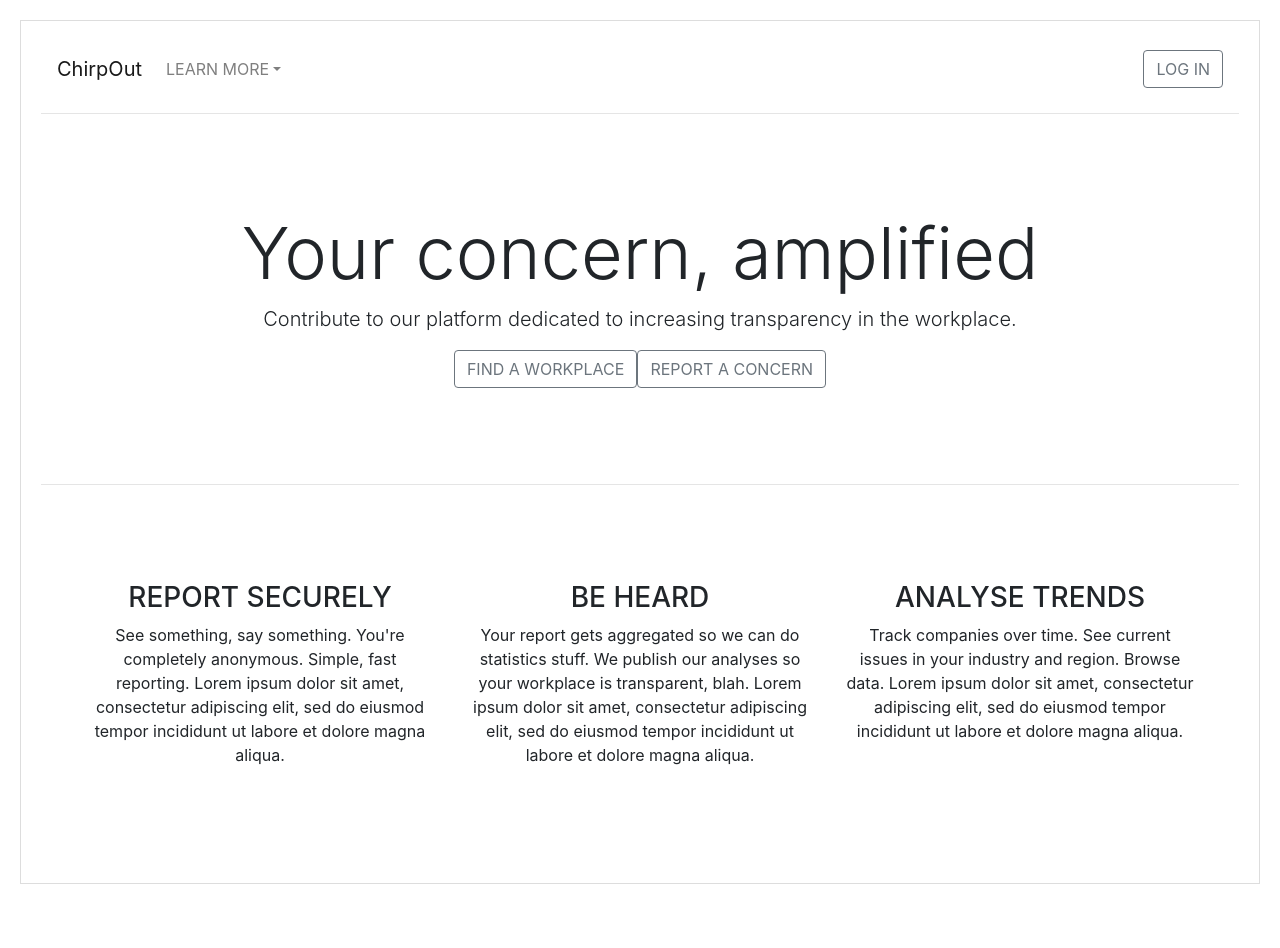
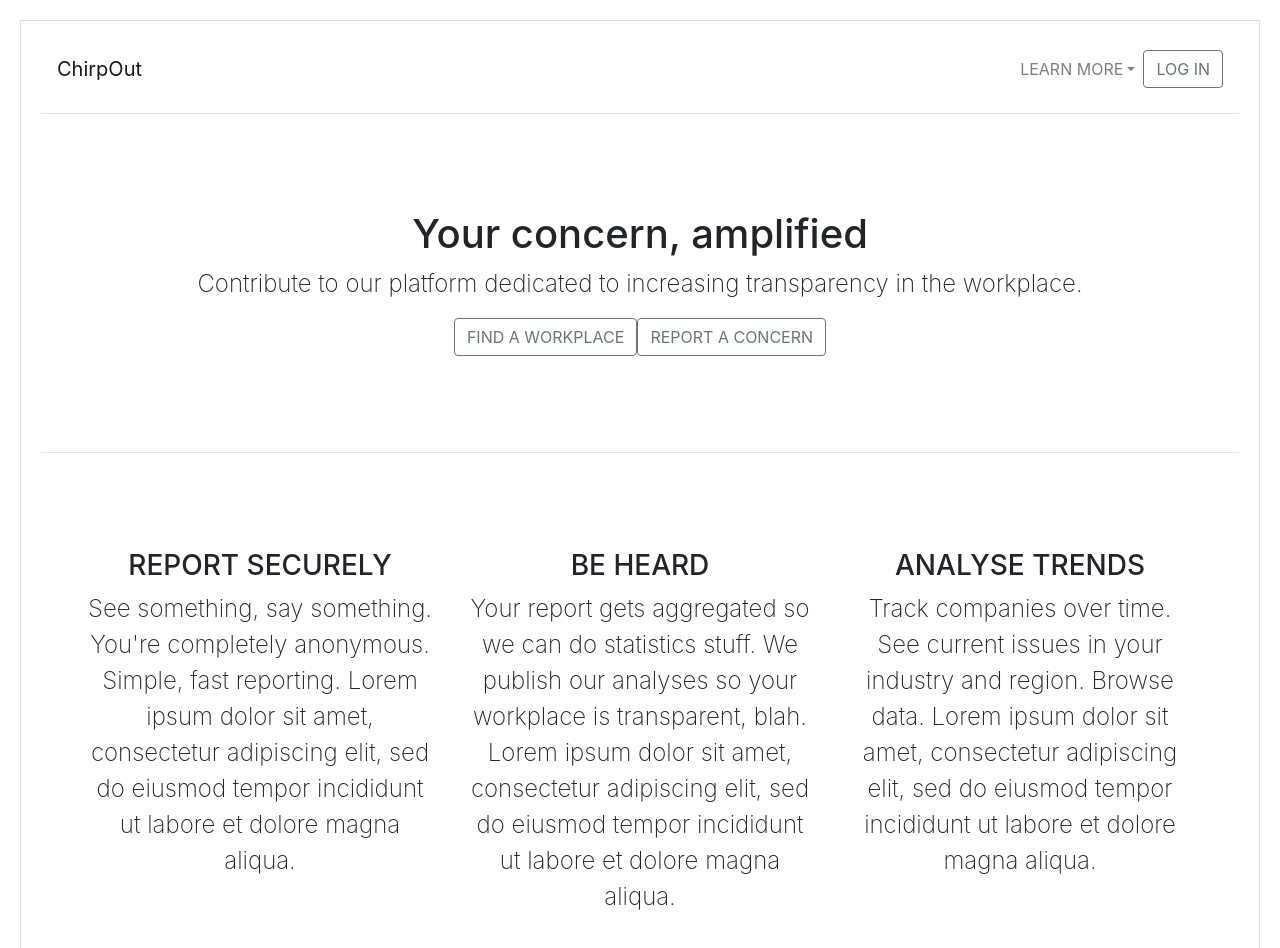
Before and after one commit to chirpout/testing_react, a Next.js app: page / in a window 1280 px wide. Shown: the top 948 px of the page. Before the commit the page ends 904 px from the top, so only its background shows below. Built offline with nearby package versions, Linux system fonts and the light colour scheme.

Commit message:
Configure global styling sheet.

```diff
--- a/components/Header.js
+++ b/components/Header.js
@@ -10,15 +10,13 @@ import {
     DropdownItem,
   } from 'reactstrap';
 
-const linkStyle = {
-  marginRight: 15
-};
-
 const Header = () => (
   <div>
       <Navbar light expand="md">
-          <NavbarBrand href="/">ChirpOut</NavbarBrand>
-              <Nav className="mr-auto" navbar>
+        <Link href="/" passHref>
+          <NavbarBrand component="a">ChirpOut</NavbarBrand>
+        </Link>
+              <Nav className="ml-auto" navbar>
               <UncontrolledDropdown nav inNavbar>
                     <DropdownToggle nav caret>LEARN MORE</DropdownToggle>
                     <DropdownMenu right>
--- /dev/null
+++ b/pages/_app.js
@@ -0,0 +1,6 @@
+import './css/global-styles.css';
+
+// This default export is required in a new `pages/_app.js` file.
+export default function App({ Component, pageProps }) {
+    return <Component {...pageProps} />
+}
--- /dev/null
+++ b/pages/css/global-styles.css
@@ -0,0 +1,16 @@
+/* Style rules defined here will be applied to the entire application. */
+
+h1 {
+    font-size: 5em;
+    font-weight: 200;
+}
+
+h3 {
+    font-size: 2em;
+    font-weight: 200;
+}
+
+p {
+    font-size: 1.5em;
+    font-weight: 200;
+}
--- a/pages/index.js
+++ b/pages/index.js
@@ -7,8 +7,8 @@ export default function Index() {
     return (
         <DefaultLayout>
             <Container className={styles.container}>
-                <h1 className="display-3">Your concern, amplified</h1>
-                <p className="lead">Contribute to our platform dedicated to increasing transparency in the workplace.</p>
+                <h1>Your concern, amplified</h1>
+                <p>Contribute to our platform dedicated to increasing transparency in the workplace.</p>
                 <span>
                     <Link href="/browse" passHref>
                         <Button outline component="a" className={styles.mainbutton}>FIND A WORKPLACE</Button>
```
Also changed, not shown: pages/report.js (+11 -4 lines).
